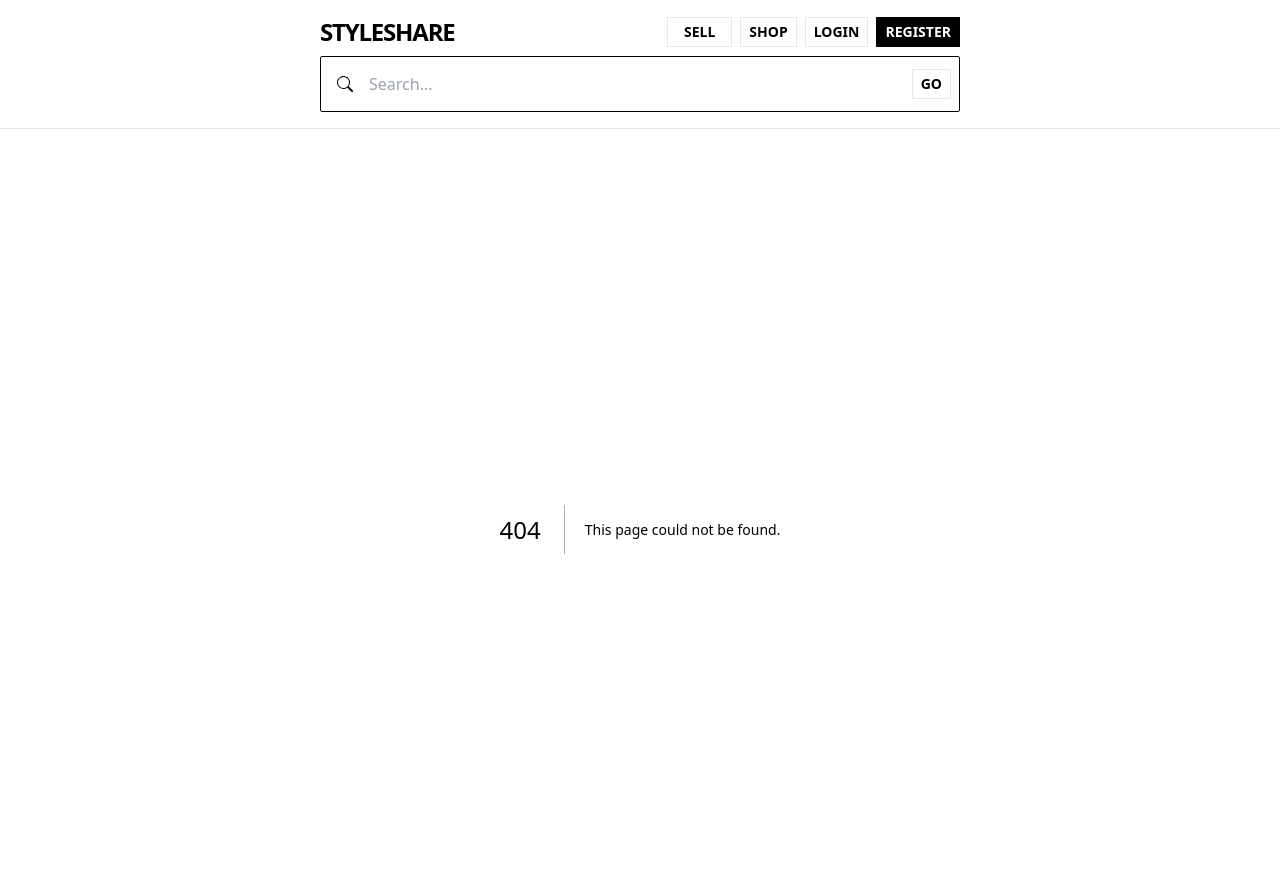
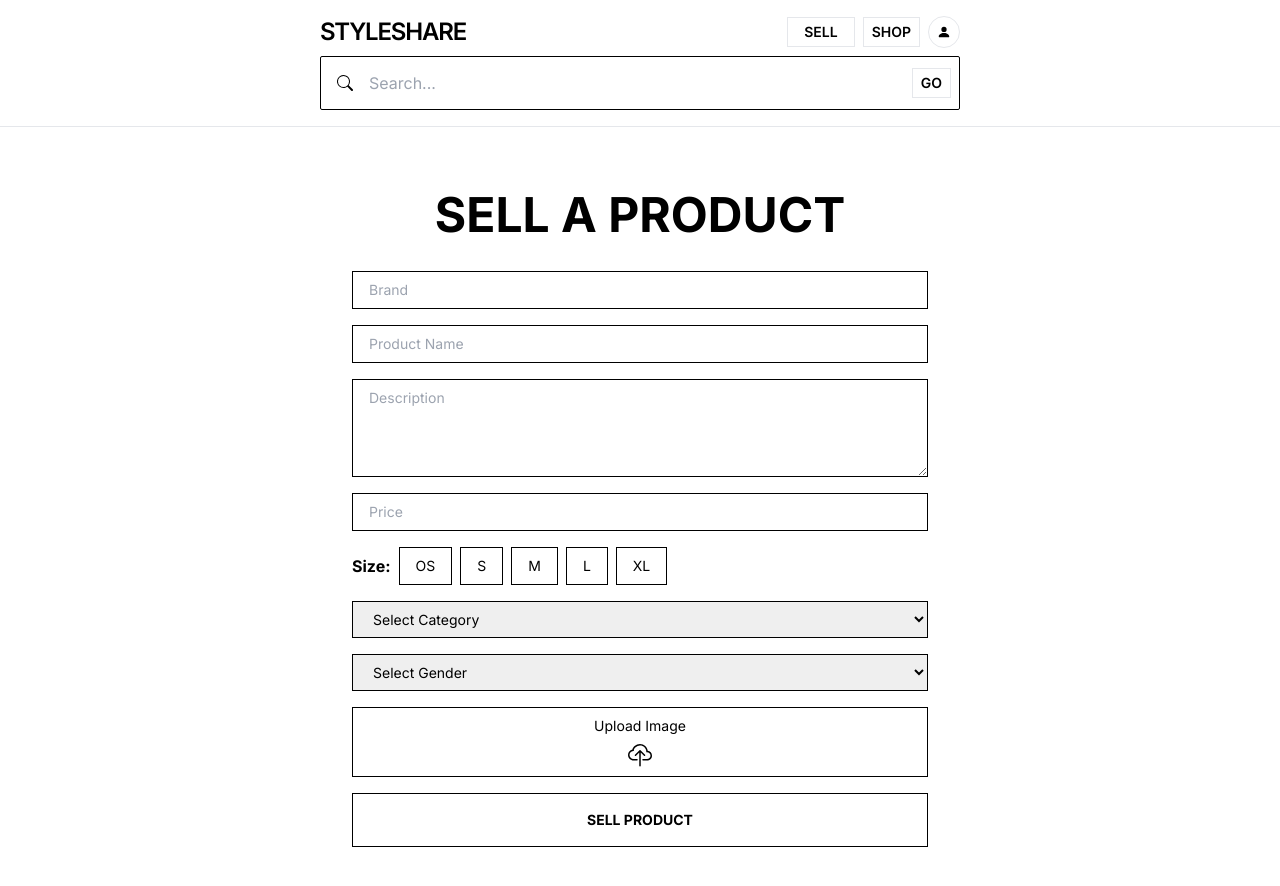
Before and after one commit to FlackCode/STYLESHARE, a Next.js app: page /sell in a window 1280 px wide. Before the commit this address had no page. Shown: the top 886 px of the page. Built offline with nearby package versions, Linux system fonts and the light colour scheme.

Commit message:
Sell page, nav ui switch on login, and some other small things

```diff
--- a/src/app/(auth)/login/page.tsx
+++ b/src/app/(auth)/login/page.tsx
@@ -1,16 +1,15 @@
 "use client"
 import Link from "next/link";
-import { useState } from "react";
 
 export default function Login() {
-    const [email, setEmail] = useState("");
-    const [password, setPassword] = useState("");
 
-    const handleSubmit = (e: React.FormEvent) => {
-        e.preventDefault();
-        // Handle login logic here
-        console.log("Email:", email, "Password:", password);
-    };
+    const handleSubmit = (e: React.FormEvent<HTMLFormElement>) => {
+        e.preventDefault()
+        const formData = new FormData(e.currentTarget)
+        const { email, password } = Object.fromEntries(formData)
+        console.log("Email:", email, "Password:", password)
+        e.currentTarget.reset()
+    }
 
     return (
         <main className="header flex flex-col justify-center items-center px-2 py-16">
@@ -20,16 +19,14 @@ export default function Login() {
                     <input
                         type="email"
                         placeholder="Email"
-                        value={email}
-                        onChange={(e) => setEmail(e.target.value)}
+                        name="email"
                         className="border border-black px-4 py-2 xsm:text-xs md:text-sm focus:outline-none"
                         required
                     />
                     <input
                         type="password"
                         placeholder="Password"
-                        value={password}
-                        onChange={(e) => setPassword(e.target.value)}
+                        name="password"
                         className="border border-black px-4 py-2 xsm:text-xs md:text-sm focus:outline-none"
                         required
                     />
--- a/src/app/(auth)/register/page.tsx
+++ b/src/app/(auth)/register/page.tsx
@@ -1,17 +1,15 @@
 "use client"
-import Link from "next/link";
-import { useState } from "react";
+import Link from "next/link"
 
 export default function Register() {
-    const [username, setUsername] = useState("");
-    const [email, setEmail] = useState("");
-    const [password, setPassword] = useState("");
 
-    const handleSubmit = (e: React.FormEvent) => {
-        e.preventDefault();
-        // Handle registration logic here
-        console.log("Username:", username, "Email:", email, "Password:", password);
-    };
+    const handleSubmit = (e: React.FormEvent<HTMLFormElement>) => {
+        e.preventDefault()
+        const formData = new FormData(e.currentTarget)
+        const { username, email, password } = Object.fromEntries(formData)
+        console.log("Username:", username, "Email:", email, "Password:", password)
+        e.currentTarget.reset()
+    }
 
     return (
         <main className="header flex flex-col justify-center items-center px-2 py-16">
@@ -21,24 +19,21 @@ export default function Register() {
                     <input
                         type="text"
                         placeholder="Username"
-                        value={username}
-                        onChange={(e) => setUsername(e.target.value)}
+                        name="username"
                         className="border border-black px-4 py-2 xsm:text-xs md:text-sm focus:outline-none"
                         required
                     />
                     <input
                         type="email"
                         placeholder="Email"
-                        value={email}
-                        onChange={(e) => setEmail(e.target.value)}
+                        name="email"
                         className="border border-black px-4 py-2 xsm:text-xs md:text-sm focus:outline-none"
                         required
                     />
                     <input
                         type="password"
                         placeholder="Password"
-                        value={password}
-                        onChange={(e) => setPassword(e.target.value)}
+                        name="password"
                         className="border border-black px-4 py-2 xsm:text-xs md:text-sm focus:outline-none"
                         required
                     />
--- a/src/app/globals.css
+++ b/src/app/globals.css
@@ -3,9 +3,15 @@
 @tailwind utilities;
 
 .header {
-    min-height: 70svh;
+    min-height: 80svh;
 }
 
 .text-xxs {
     font-size: 10px;
 }
+
+@import url('https://fonts.googleapis.com/css2?family=Inter:wght@400;500;600&display=swap');
+
+html, body {
+  font-family: 'Inter', sans-serif;
+}
--- a/src/app/page.tsx
+++ b/src/app/page.tsx
@@ -1,8 +1,4 @@
-import { Metadata } from "next"
-
-export const metadata: Metadata = {
-  title: "Home | Styleshare"
-}
+import Link from "next/link"
 
 export default function Home() {
   return (
@@ -11,12 +7,14 @@ export default function Home() {
         <h1 className="xsm:text-3xl md:text-5xl font-bold text-center">FIND YOUR OWN STYLE</h1>
         <p className="xsm:text-lg md:text-xl font-semibold text-center">Buy and sell clothes, build your own style from our variety of clothes and accessories.</p>
         <div className="flex justify-center gap-8 w-full">
-            <button className="w-1/2 border border-black py-4 font-bold xsm:text-xs md:text-sm transition-all duration-300 hover:bg-black hover:text-white">
-                SHOP MENSWEAR
-            </button>
-            <button className="w-1/2 border border-black py-4 font-bold xsm:text-xs md:text-sm transition-all duration-300 hover:bg-black hover:text-white">
-                SHOP WOMENSWEAR
-            </button>
+          <Link href={'/shop'}
+          className="w-1/2 border border-black py-4 font-bold xsm:text-xs md:text-sm transition-all duration-300 hover:bg-black hover:text-white text-center">
+            SHOP MENSWEAR
+          </Link>
+          <Link href={'/shop'}
+          className="w-1/2 border border-black py-4 font-bold xsm:text-xs md:text-sm transition-all duration-300 hover:bg-black hover:text-white text-center">
+            SHOP WOMENSWEAR
+          </Link>
         </div>
       </div>
     </main>
--- /dev/null
+++ b/src/app/profile/page.tsx
@@ -0,0 +1,7 @@
+export default function Profile() {
+    return (
+        <div>
+            <h1>Profile Page</h1>
+        </div>
+    )
+}
--- /dev/null
+++ b/src/app/sell/page.tsx
@@ -0,0 +1,133 @@
+"use client"
+
+import { useState } from "react"
+
+import { BsCloudUpload } from 'react-icons/bs'
+
+export default function Sell() {
+    const [selectedSize, setSelectedSize] = useState<string>("")
+
+    const handleSizeSelect = (size: string) => {
+        setSelectedSize(size)
+    };
+
+    const handleSubmit = (event: React.FormEvent<HTMLFormElement>) => {
+        event.preventDefault()
+        const formData = new FormData(event.currentTarget)
+        const formDataObject = Object.fromEntries(formData.entries())
+        console.log(formDataObject)
+    }
+
+    return (
+        <main className="header flex flex-col justify-center items-center px-2 py-16">
+            <div className="flex flex-col justify-center items-center gap-8 max-w-xl w-full">
+                <h1 className="xsm:text-3xl md:text-5xl font-bold text-center">SELL A PRODUCT</h1>
+                <form className="flex flex-col gap-4 w-full" onSubmit={handleSubmit}>
+                    <input
+                        type="text"
+                        name="brand"
+                        placeholder="Brand"
+                        className="border border-black px-4 py-2 xsm:text-xs md:text-sm focus:outline-none"
+                        required
+                    />
+                    <input
+                        type="text"
+                        name="productName"
+                        placeholder="Product Name"
+                        className="border border-black px-4 py-2 xsm:text-xs md:text-sm focus:outline-none"
+                        required
+                    />
+                    <textarea
+                        name="description"
+                        placeholder="Description"
+                        className="border border-black px-4 py-2 xsm:text-xs md:text-sm focus:outline-none"
+                        rows={4}
+                        required
+                    />
+                    <input
+                        type="number"
+                        name="price"
+                        placeholder="Price"
+                        className="border border-black px-4 py-2 xsm:text-xs md:text-sm focus:outline-none"
+                        required
+                    />
+                    <div className="flex gap-2 items-center">
+                        <h1 className="font-bold">Size: </h1>
+                        <button
+                            type="button"
+                            className={`border border-black py-2 px-4 xsm:text-xs md:text-sm focus:outline-none ${selectedSize === "OS" ? "bg-black text-white" : ""}`}
+                            onClick={() => handleSizeSelect("OS")}
+                        >
+                            OS
+                        </button>
+                        <button
+                            type="button"
+                            className={`border border-black py-2 px-4 xsm:text-xs md:text-sm focus:outline-none ${selectedSize === "S" ? "bg-black text-white" : ""}`}
+                            onClick={() => handleSizeSelect("S")}
+                        >
+                            S
+                        </button>
+                        <button
+                            type="button"
+                            className={`border border-black py-2 px-4 xsm:text-xs md:text-sm focus:outline-none ${selectedSize === "M" ? "bg-black text-white" : ""}`}
+                            onClick={() => handleSizeSelect("M")}
+                        >
+                            M
+                        </button>
+                        <button
+                            type="button"
+                            className={`border border-black py-2 px-4 xsm:text-xs md:text-sm focus:outline-none ${selectedSize === "L" ? "bg-black text-white" : ""}`}
+                            onClick={() => handleSizeSelect("L")}
+                        >
+                            L
+                        </button>
+                        <button
+                            type="button"
+                            className={`border border-black py-2 px-4 xsm:text-xs md:text-sm focus:outline-none ${selectedSize === "XL" ? "bg-black text-white" : ""}`}
+                            onClick={() => handleSizeSelect("XL")}
+                        >
+                            XL
+                        </button>
+                    </div>
+                    <select
+                        name="category"
+                        className="border border-black px-4 py-2 xsm:text-xs md:text-sm focus:outline-none"
+                        required
+                    >
+                        <option value="">Select Category</option>
+                        <option value="Headwear">Headwear</option>
+                        <option value="Tops">Tops</option>
+                        <option value="Bottoms">Bottoms</option>
+                        <option value="Footwear">Footwear</option>
+                    </select>
+                    <select
+                        name="gender"
+                        className="border border-black px-4 py-2 xsm:text-xs md:text-sm focus:outline-none"
+                        required
+                    >
+                        <option value="">Select Gender</option>
+                        <option value="Men">Men</option>
+                        <option value="Women">Women</option>
+                        <option value="Unisex">Unisex</option>
+                    </select>
+                    <label className="border border-black px-4 py-2 xsm:text-xs md:text-sm focus:outline-none cursor-pointer text-center flex flex-col items-center justify-center gap-2">
+                        Upload Image
+                        <BsCloudUpload className="w-6 h-6"/>
+                        <input
+                            type="file"
+                            name="image"
+                            accept="image/*"
+                            className="hidden"
+                        />
+                    </label>
+                    <button
+                        type="submit"
+                        className="border border-black py-4 font-bold xsm:text-xs md:text-sm transition-all duration-300 hover:bg-black hover:text-white"
+                    >
+                        SELL PRODUCT
+                    </button>
+                </form>
+            </div>
+        </main>
+    )
+}
--- a/src/app/shop/page.tsx
+++ b/src/app/shop/page.tsx
@@ -10,10 +10,14 @@ export default function Shop() {
   const productArray = products
   const { filters } = useFilterContext()
   const [isOpen, setIsOpened] = useState(false)
+  const [sortCriteria, setSortCriteria] = useState<string>("")
+
+  const handleSortChange = (e: React.ChangeEvent<HTMLSelectElement>) => {
+    setSortCriteria(e.target.value);
+  }
 
   const handleMobileFilterOpen = () => {
     setIsOpened(!isOpen)
-    console.log('works')
   }
 
   const calculateEmptyColumns = (columns: number) => {
@@ -31,13 +35,23 @@ export default function Shop() {
     return matchesDepartment && matchesCategory && matchesSize;
   })
 
+  const sortedProducts = filteredProducts.sort((a, b) => {
+    if (sortCriteria === "cheapest") {
+      return Number(a.price) - Number(b.price)
+    } else if (sortCriteria === "most_expensive") {
+      return Number(b.price) - Number(a.price)
+    }
+    return 0
+  })
+
   return (
     <div className="px-4 md:px-8 xl:px-80 xsm:py-4 xl:py-16 flex flex-col">
       <div className="flex flex-row justify-between items-center">
-        <p className="font-bold xsm:text-base md:text-lg">{filteredProducts.length} listings</p>
+        <p className="font-bold xsm:text-base md:text-lg">{sortedProducts.length} listings</p>
         <div className="flex gap-4 items-center">
-          <select className='xsm:text-xs md:text-sm font-semibold border-1 border-black px-2 py-1 focus:outline-none'>
-            <option value="">Sort By</option>
+          <select className='xsm:text-xs md:text-sm font-semibold border-1 border-black px-2 py-1 focus:outline-none' value={sortCriteria} onChange={handleSortChange}>
+            <option value="" disabled>Sort By</option>
+            <option value="0">Default</option>
             <option value="cheapest">Cheapest</option>
             <option value="most_expensive">Most Expensive</option>
           </select>
--- a/src/components/Nav.tsx
+++ b/src/components/Nav.tsx
@@ -1,19 +1,26 @@
-import { BsSearch } from 'react-icons/bs'
+import { BsSearch, BsPersonFill } from 'react-icons/bs'
 import Link from 'next/link';
 
 const Nav = () => {
+  const isLoggedIn = true
+
   return (
     <div className="mainfont text-background py-4 px-2 xl:px-80 border-b sticky">
       <div className="grid xsm:grid-cols-1 xl:grid-cols-6 items-center gap-2">
         <div className="flex flex-row justify-between items-center col-span-1 xl:col-span-6">
           <Link href={'/'} className="logofont xsm:text-sm xl:text-2xl font-semibold tracking-tighter xsm:text-center xl:text-left">STYLESHARE</Link>
           <div className='flex flex-row gap-2 items-center'>
-            <button className='border px-4 py-1 text-xxs md:text-base xl:text-sm font-semibold transition-all duration-300 hover:border-black'>
+            <Link href={isLoggedIn ? '/sell' : '/login'} className='border px-4 py-1 text-xxs md:text-base xl:text-sm font-semibold transition-all duration-300 hover:border-black'>
               SELL
-            </button>
+            </Link>
             <Link href={'/shop'} className='border px-2 py-1 text-xxs md:text-base xl:text-sm font-semibold transition-all duration-300 hover:border-black'>SHOP</Link>
-            <Link href={'/login'} className='border px-2 py-1 text-xxs md:text-base xl:text-sm font-semibold transition-all duration-300 hover:border-black'>LOGIN</Link>
-            <Link href={'/register'} className='text-white bg-black border border-black px-2 py-1 text-xxs md:text-base xl:text-sm font-semibold transition-all duration-300 hover:text-gray-200 hover:scale-110'>REGISTER</Link>
+            <Link href={isLoggedIn ? '/' : '/login'}
+            className={isLoggedIn ? 'hidden' : 'border px-2 py-1 text-xxs md:text-base xl:text-sm font-semibold transition-all duration-300 hover:border-black'}>LOGIN</Link>
+            <Link href={isLoggedIn ? '/' : '/register'}
+            className={isLoggedIn ? 'hidden' : 'text-white bg-black border border-black px-2 py-1 text-xxs md:text-base xl:text-sm font-semibold transition-all duration-300 hover:text-gray-200 hover:scale-110'}>REGISTER</Link>
+            <Link href={'/profile'} className={isLoggedIn ? 'w-8 h-8 rounded-full border p-2 flex justify-center items-center' : 'hidden'}>
+              <BsPersonFill />
+            </Link>
           </div>
         </div>
         <form className="border border-black flex flex-row items-center p-2 rounded-sm w-full col-span-1 xl:col-span-6">
```
Also changed, not shown: src/app/shop/productArray.json (+9 -9 lines).
